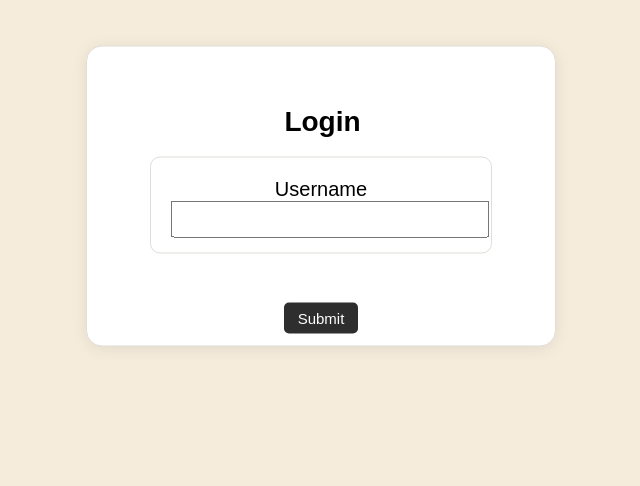
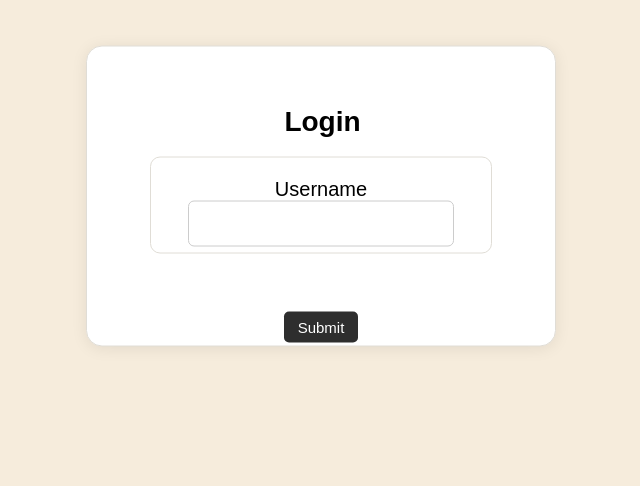
Before and after one commit to BedHeadNinja/SE-Project-416-GD, a Python web app: template IMS/IMS/templates/auth/ID.html in a window 1280 px wide. Shown: the part 204-690 px from the top of the page, without its empty margins (319-959 px from the left). Run offline with Jinja, Linux system fonts and the light colour scheme; the template is opened without the code that fills it: most values are stand-ins (such as "Sample title", 1, 10 or a date in 2020); form fields are guessed from the names that the template uses.

Commit message:
Refactor .placeholder styles in login.css
Updated the .placeholder class styles for improved layout.

```diff
--- a/IMS/IMS/static/login.css
+++ b/IMS/IMS/static/login.css
@@ -42,13 +42,17 @@
       font-size: 20px;
     }
 
-    .placeholder {
-      color: black;
+     .placeholder {
+     color: black;
      font-size: 23.8px;
-      padding-top: 4px;
-      display: flex;
-      justify-content: center;
-      align-items: center;
+     padding: 8px 12px;
+     text-align: center;
+     width: 80%;
+     display: block;
+     margin: 0 auto;
+     border: 1px solid #ccc;
+     border-radius: 6px;
+     outline: none;
     }
 
     .Enter-button {
```
